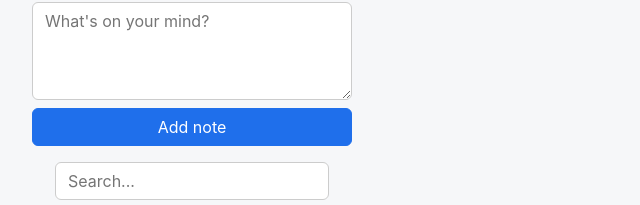
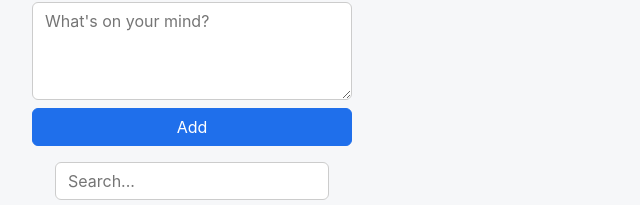
Before and after one commit to francocatena/vora-test, a website: page public/app.html in a window 1280 px wide. Shown: the part 136-341 px from the top of the page, 264-904 px from the left. Drawn offline with Linux system fonts and the light colour scheme; no server answers.

Commit message:
Shortened the new-note submit button to Add

```diff
--- a/public/app.html
+++ b/public/app.html
@@ -19,7 +19,7 @@
     <form id="new-note">
       <input name="title" placeholder="Title" required />
       <textarea name="body" placeholder="What's on your mind?" rows="4"></textarea>
-      <button type="submit">Add note</button>
+      <button type="submit">Add</button>
     </form>
 
     <form id="search" class="row" style="margin-top:1rem">
```
